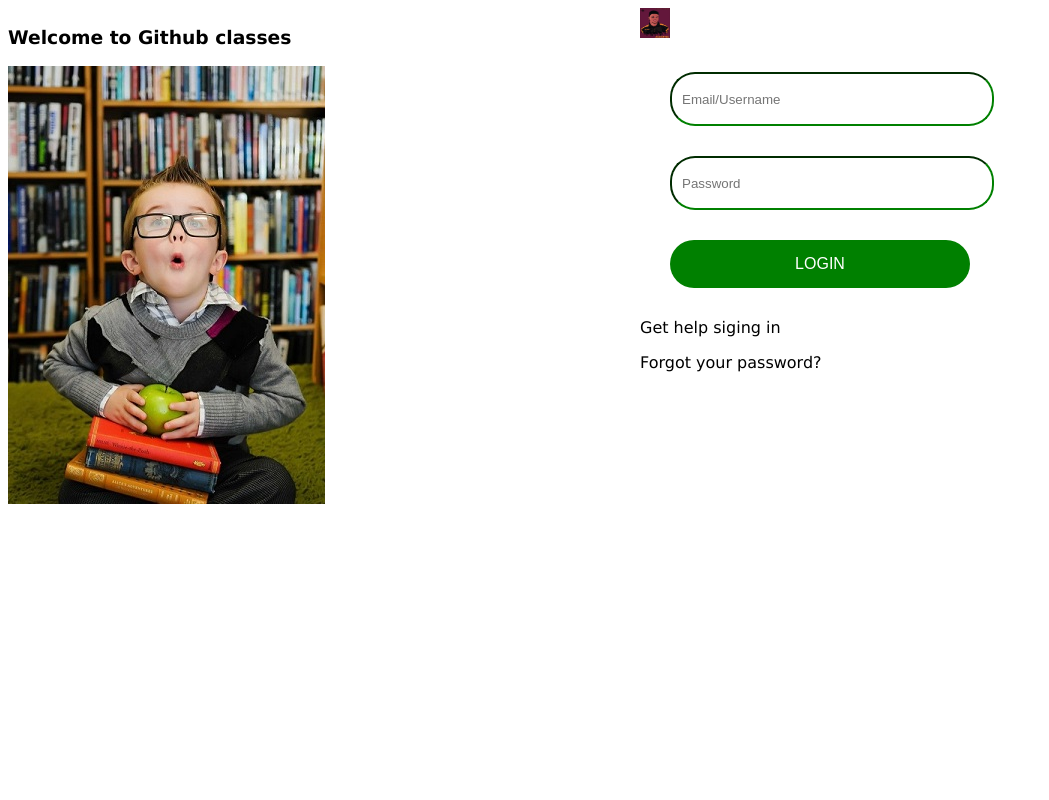
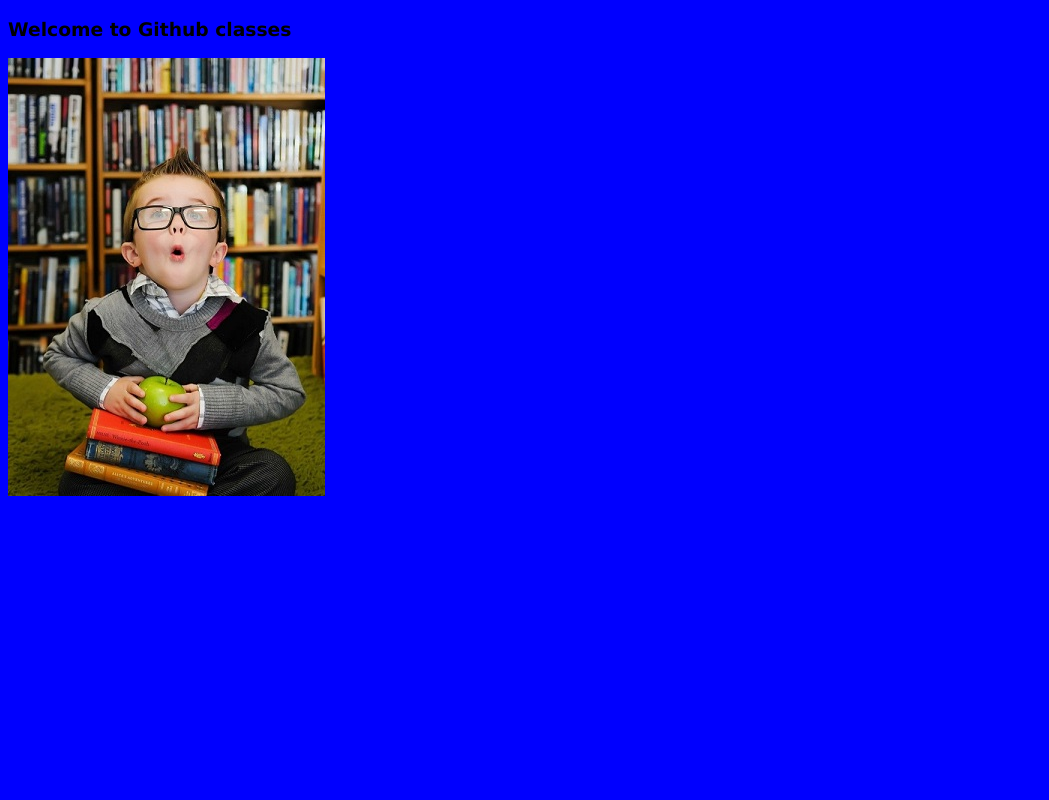
Before and after one commit to Jayjerome/Epic-Mail, a plain HTML site: page Login.html in a window 1280 px wide. Shown: the top 800 px of the page, without its empty margins (0-1049 px from the left). Drawn offline with Linux system fonts and the light colour scheme.

Commit message:
New changes on login.css

```diff
--- a/Login.html
+++ b/Login.html
@@ -7,13 +7,12 @@
     <title>Document</title>
   </head>
   <body>
+
     <div class="login">
-      <div class="first-layout">
-        <h3>Welcome to Github classes </h3>
-        <img src="images/login.jpg" alt="Login Image">
-      </div>
+      <h3>Welcome to Github classes </h3>
+      <img src="images/login.jpg" alt="Login Image">
+    </div>
 
-    </div>
     <div class="login">
       <div class="box">
         <img src="images/user.jpg" alt="" class="user_icon">
@@ -25,7 +24,6 @@
         <a href="#">Forgot your password?</a>
 
       </div>
-
     </div>
 
   </body>
--- a/login.css
+++ b/login.css
@@ -1,6 +1,8 @@
 body{
     font-family:  'Lucida Sans Unicode', 'Lucida Sans', 'Lucida Sans Regular',
     'Lucida Grande', Geneva, Verdana, sans-serif;
+    min-height: 100vh;
+    background-color: blue;
 }
 
 a{
@@ -13,16 +15,11 @@ a{
   }
 
 .login{
-    float: left;
+
     width: 50%;
-    height: 100%;
-    position: relative;
+    min-height: 100vh;
 }
 
-.first-layout{
-  height: 100%;
-  width: 100%;
-}
 
 button {
     display: block;
```
